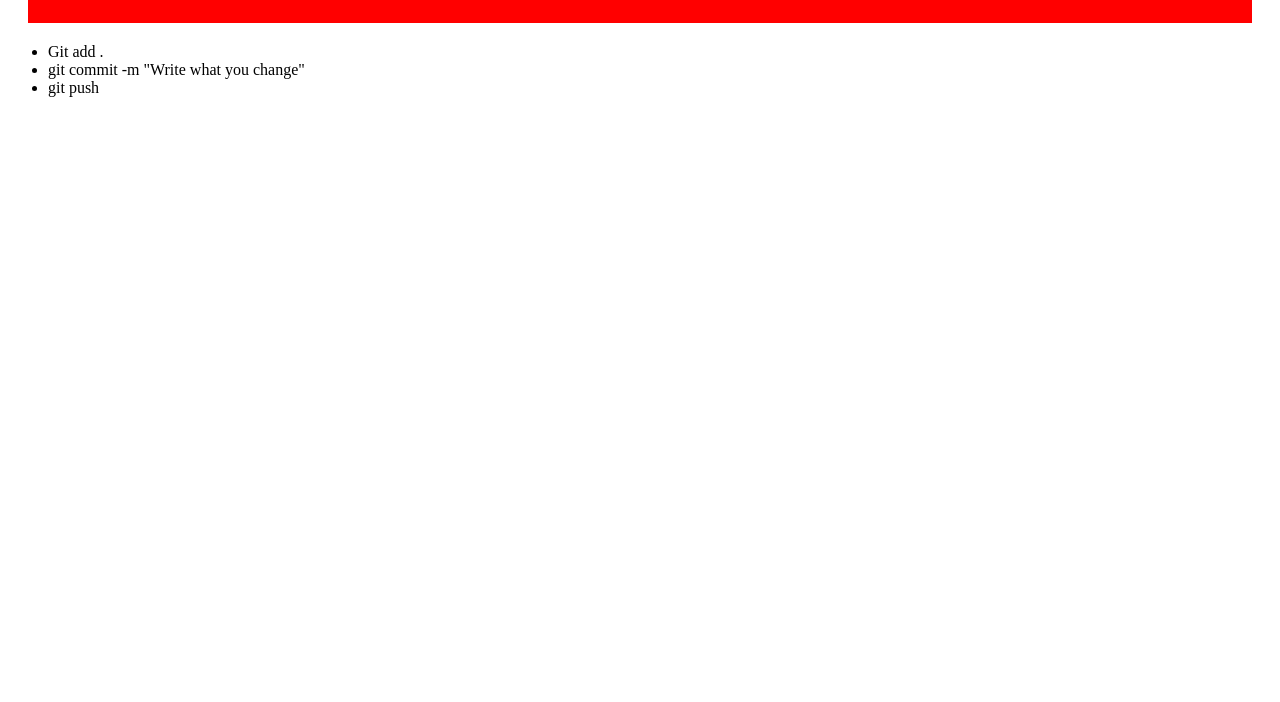
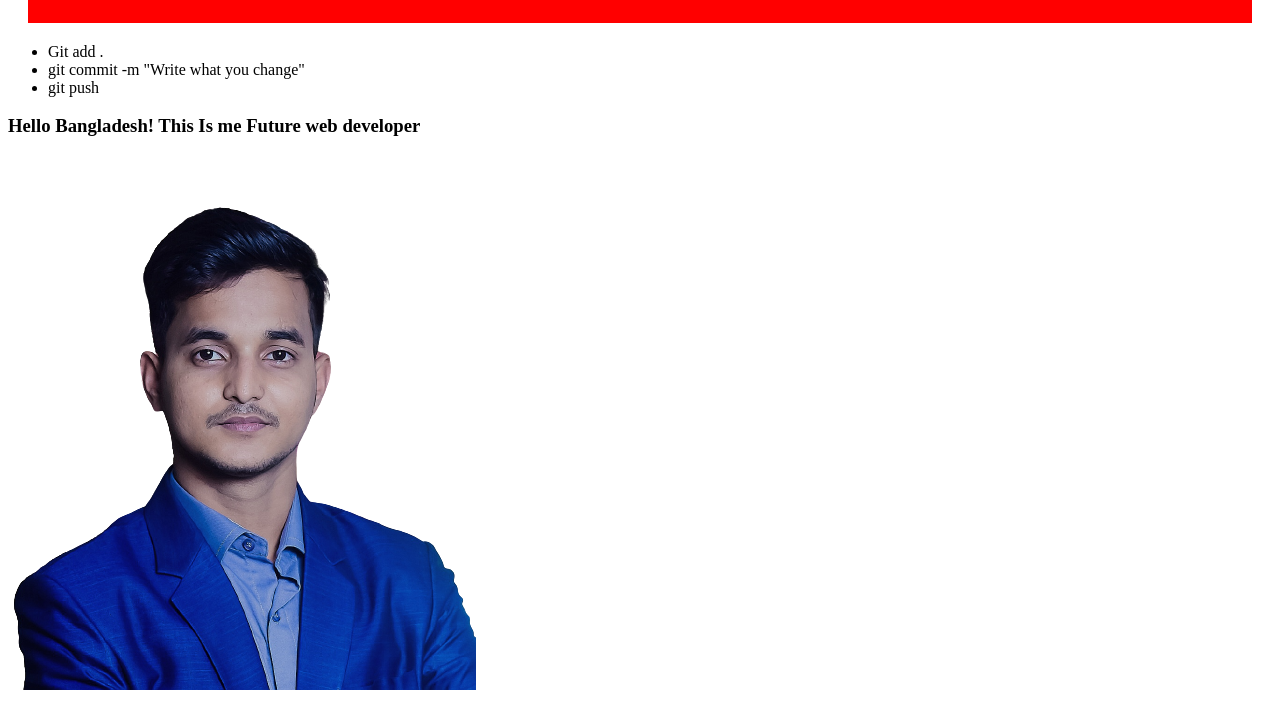
Before and after one commit to LordShiva88/My-thired-repo, a plain HTML site: page index.html in a window 1280 px wide. Shown: the part 553-1255 px from the top of the page. Before the commit the page ends 800 px from the top, so only its background shows below. Drawn offline with Linux system fonts and the light colour scheme.

Commit message:
Add my Picture

```diff
--- a/index.html
+++ b/index.html
@@ -27,5 +27,8 @@
         <li>git commit -m "Write what you change"</li>
         <li>git push</li>
     </ul>
+    <h3>Hello Bangladesh! This Is me Future web developer</h3>
+    <img src="liton.png" alt="">
+
 </body>
 </html>
```
Also changed, not shown: liton.png (added).
